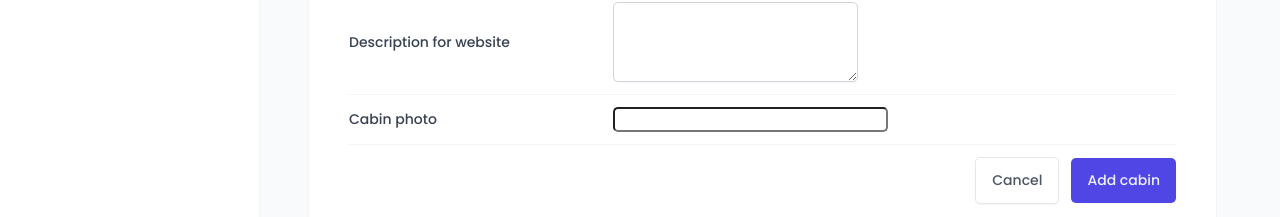
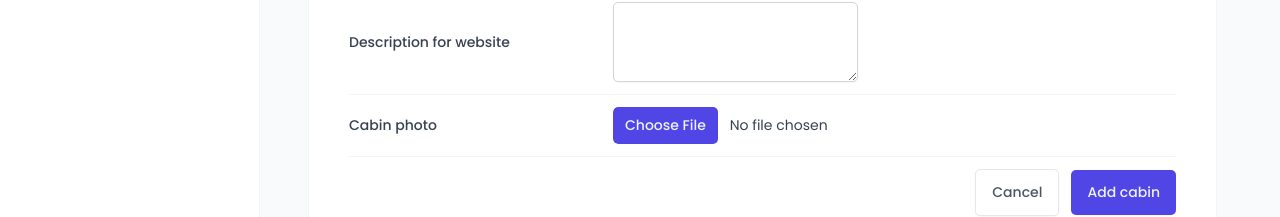
Before and after one commit to erhanertem/App-the-wild-oasis, a React (Vite) app: page /cabins in a window 1280 px wide. Both pictures are taken after a click on the button "Add new cabin". Shown: the part 578-795 px from the top of the page. Built offline with nearby package versions, Linux system fonts and the light colour scheme; no server answers; the database is empty; a web font is replaced by a local one.

Commit message:
Fix issues around form react-hook-form error handling @ cabin photo submission

```diff
--- a/src/features/cabins/CreateCabinForm.jsx
+++ b/src/features/cabins/CreateCabinForm.jsx
@@ -19,9 +19,9 @@ function CreateCabinForm() {
   const { register, handleSubmit, reset, getValues, formState } = useForm();
   const { errors } = formState; //Provides the erro message object for toasters
 
-  // GET A HOLD OF THE REACT QUERY CLIENT TO INVALIDATE THE QUERY STATE
+  // > GET A HOLD OF THE REACT QUERY CLIENT TO INVALIDATE THE QUERY STATE
   const queryClient = useQueryClient();
-  // CREATE MUTATION QUERY W/ERRO-SUCCESS HANDLING
+  // CREATE MUTATION QUERY W/ERROR-SUCCESS HANDLING
   const { isPending: isCreating, mutate } = useMutation({
     // mutationFn: (newCabin) => createCabin(newCabin),
     mutationFn: createCabin, // same as below - shorthand version
@@ -40,9 +40,9 @@ function CreateCabinForm() {
   //ACTUAL FORM THAT CALLS MUTATE BY INJECTING THE DATA GATHERED FROM THE REACT-HOOK-FORM
   // #1. Our actual submit form function that mutates our data via useMutation hook
   function onSubmit(data) {
-    // console.log(data);
-    mutate(data);
-    // IMPORTANT!!! - WE DO NOT USE CLEAR() FUNCTION HEAR BECAUSE @  THIS POINT WE ARE NOT SURE ITS SUCCESSFULL TRANSMISSION. THEREFORE, ITS BETTER TO HANDLE FORM RESET @ USEMUTATION HOOK ONSUCCESS KEY
+    // console.log("👍", { ...data, image: data.image[0] });
+    mutate({ ...data, image: data.image[0] });
+    // VERY IMPORTANT!!! - WE DO NOT USE CLEAR() FUNCTION HEAR BECAUSE @  THIS POINT WE ARE NOT SURE ITS SUCCESSFULL TRANSMISSION. THEREFORE, ITS BETTER TO HANDLE FORM RESET @ USEMUTATION HOOK ONSUCCESS KEY
   }
   // #2. Our actual error handler function that deals with form data validation failures
   function onError(errors) {
@@ -72,6 +72,7 @@ function CreateCabinForm() {
           type="number"
           id="maxCapacity"
           disabled={isCreating}
+          min={1}
           // {...register("maxCapacity")} //For registering data use the corresponding id w/out validation
           {...register("maxCapacity", {
             required: "This field is required",
@@ -146,12 +147,18 @@ function CreateCabinForm() {
         />
       </FormRow>
 
-      <FormRow label="Cabin photo">
+      <FormRow
+        label="Cabin photo"
+        error={errors?.description?.message}
+      >
         <FileInput
           id="image"
+          type="file"
+          disabled={isCreating}
           accept="image/*"
-          disabled={isCreating}
-          {...(register("image") && null)} //For registering data use the corresponding id
+          {...register("image", {
+            required: "This field is required",
+          })} //For registering data use the corresponding id
         />
       </FormRow>
 
```
